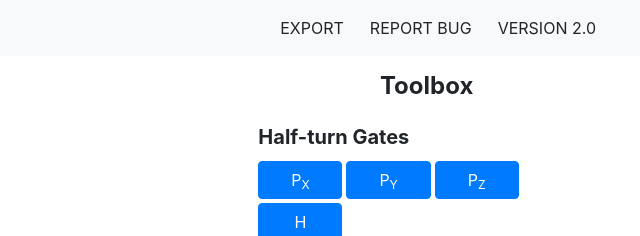
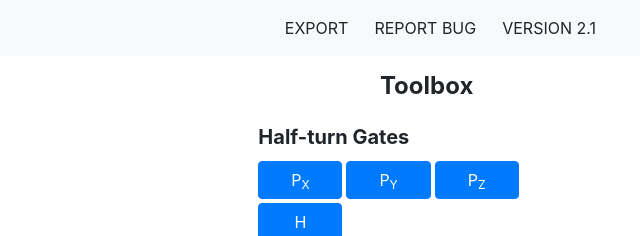
Before and after one commit to bits-and-electrons/bloch-sphere-simulator, a website with bundled scripts: page index.html in a window 1280 px wide. Shown: the top 236 px of the page, 640-1280 px from the left. Built offline with nearby package versions, Linux system fonts and the light colour scheme.

Commit message:
Version increment: v2.1 (#30)

```diff
--- a/index.html
+++ b/index.html
@@ -67,7 +67,7 @@
 					<li class="nav-item">
 						<a class="btn btn-light" href="https://github.com/bits-and-electrons/bloch-sphere-simulator"
 							target="_blank">
-							Version 2.0
+							Version 2.1
 						</a>
 					</li>
 				</ul>
--- a/package.json
+++ b/package.json
@@ -1,7 +1,7 @@
 {
   "name": "bloch-sphere",
   "description": "A simple web based Bloch sphere simulator",
-  "version": "2.0.0",
+  "version": "2.1.0",
   "license": "MIT",
   "keywords": [
     "qubit",
```
Also changed, not shown: 1 other file.
